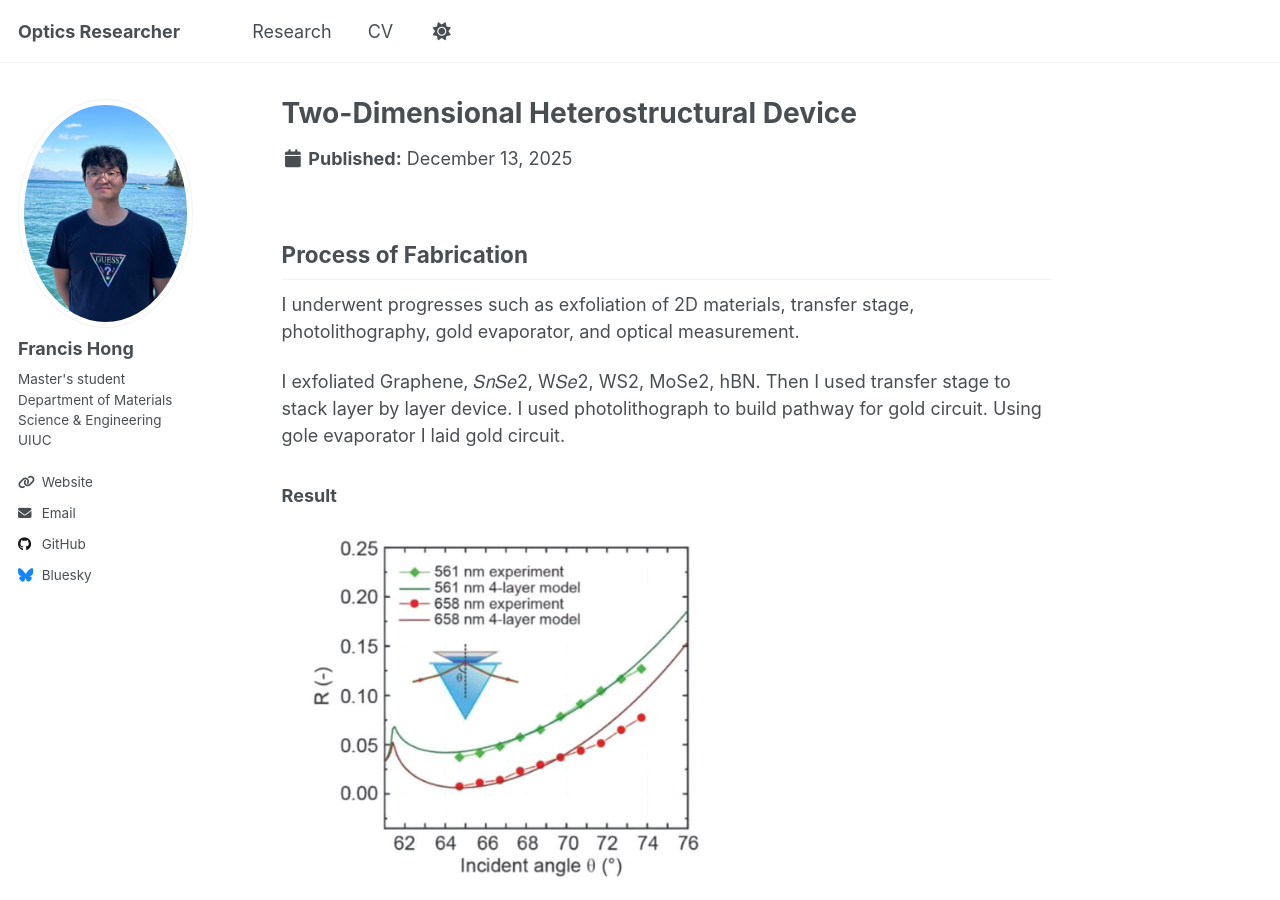
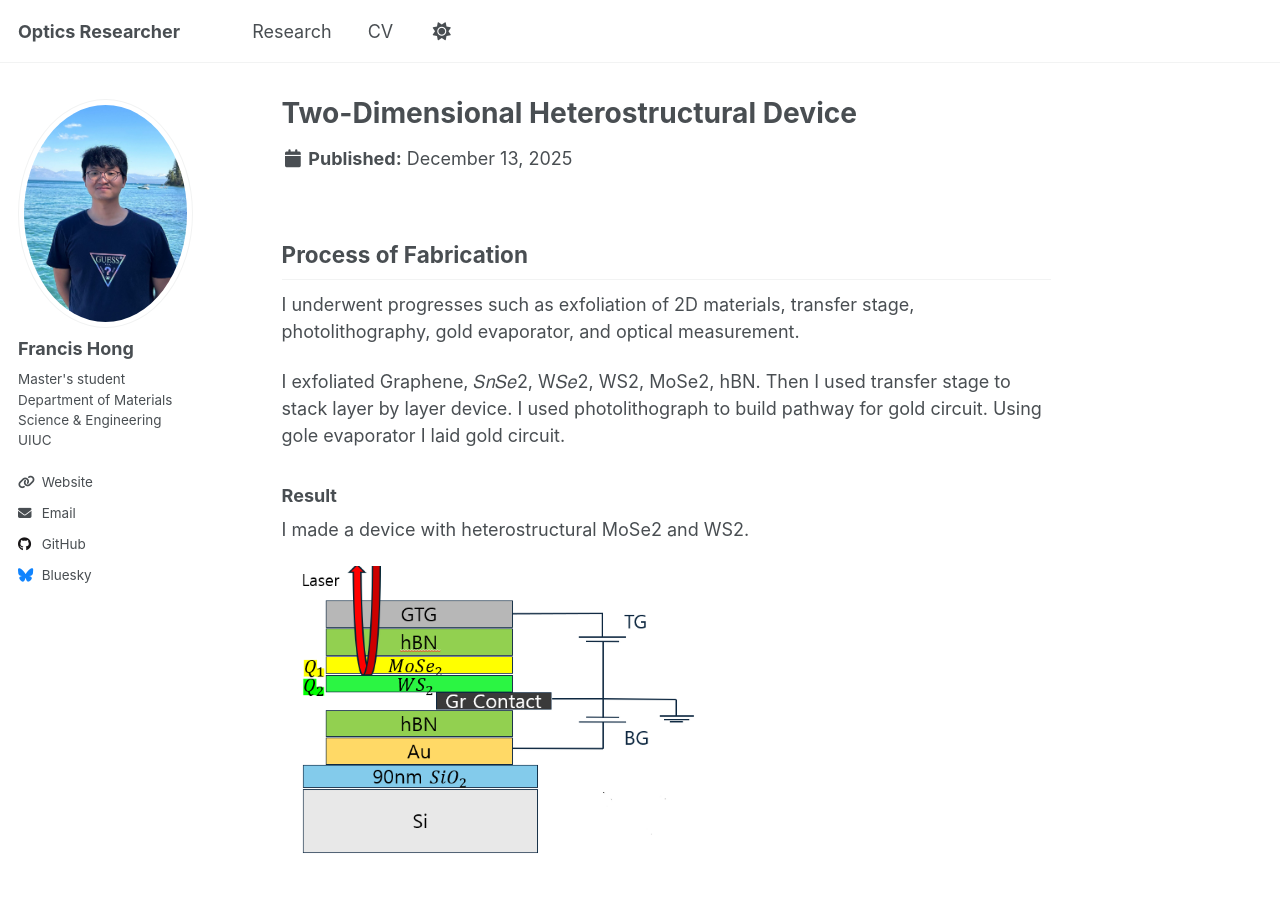
Before and after one commit to Fhong10/flhong03.github-io, a Jekyll site: the page built from _publications/semiconductor-physics.md, in a window 1280 px wide and 900 px high. Built offline with Jekyll 4.4.1, drawn with Linux system fonts in a browser that asks for light colours; a script that is not in the unit is left out.

Commit message:
Update semiconductor-physics.md

```diff
--- a/_publications/semiconductor-physics.md
+++ b/_publications/semiconductor-physics.md
@@ -15,7 +15,8 @@ Using gole evaporator I laid gold circuit.
 
 ### Result
 
+I made a device with heterostructural MoSe2 and WS2.
 
-<img src="{{ '/images/561nm.png' | relative_url }}"
-     alt="561nm Validation Graph"
+<img src="{{ '/images/Mdevice.png' | relative_url }}"
+     alt="Mdevice"
      style="max-width: 420px; width: 100%; height: auto; display: block; margin: 0 0 12px 0;">
```
